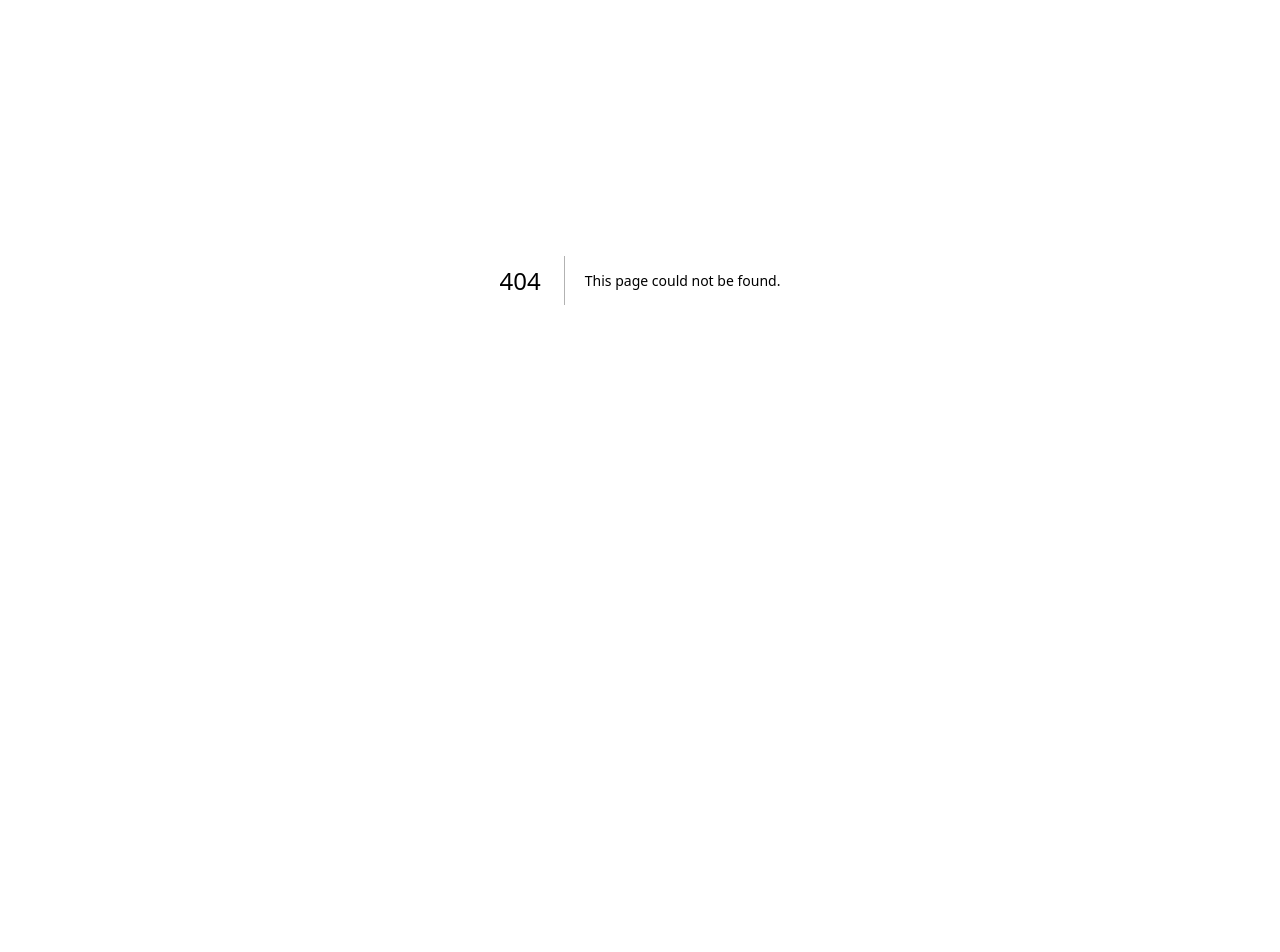
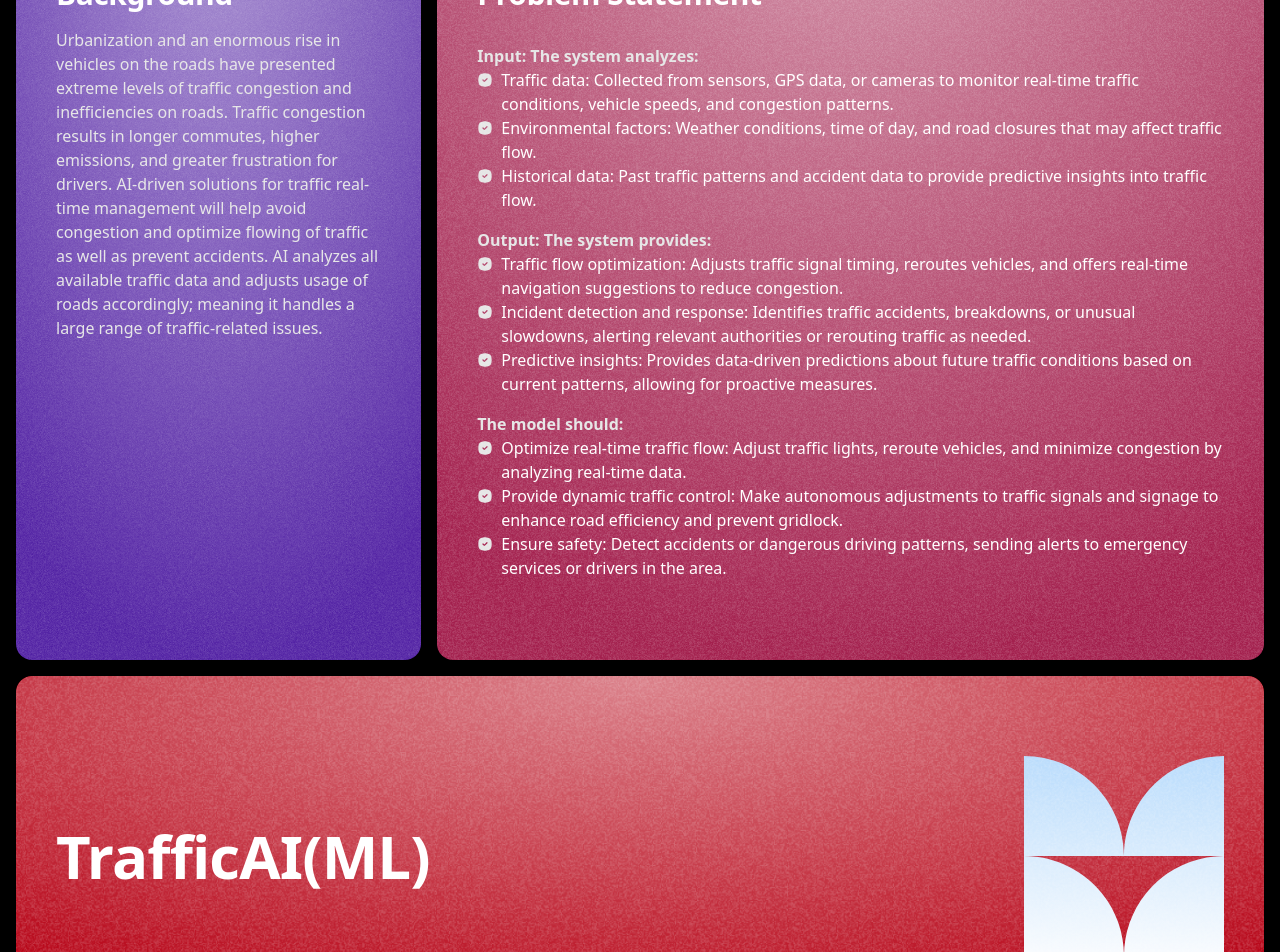
Before and after one commit to alfaarghya/Internal-Hackathon-Problem-Statements, a Next.js app: page /problems/TrafficAI in a window 1280 px wide. Before the commit this address had no page. Shown: the part 120-1072 px from the top of the page. Before the commit the page ends 800 px from the top, so only its background shows below. Built offline with nearby package versions, Linux system fonts and the light colour scheme.

Commit message:
new problem statement

```diff
--- a/src/app/page.tsx
+++ b/src/app/page.tsx
@@ -92,6 +92,7 @@ export default function Home() {
           <ProblemCard title="EmotiMap" />
           <ProblemCard title="SafeDrive" />
           <ProblemCard title="AgriVision" />
+          <ProblemCard title="TrafficAI" />
           <ProblemCard title="ExpenseTracker" />
           <ProblemCard title="RecipeDrive" />
           <ProblemCard title="DevsType" />
--- /dev/null
+++ b/src/app/problems/TrafficAI/page.tsx
@@ -0,0 +1,125 @@
+import { Step } from "@/components/ui/CardSpotlight";
+import { WobbleCard } from "@/components/ui/WobbleCard";
+
+const TrafficAI = () => {
+  return (
+    <div className="min-h-screen p-4 bg-black ">
+      <div className="grid grid-cols-1 lg:grid-cols-3 gap-4 max-w-7xl mx-auto w-full">
+        <WobbleCard containerClassName="f col-span-1 row-span-1 min-h-[300px] bg-[#501FA3]">
+          <h2 className="text-left text-balance text-base md:text-xl lg:text-3xl font-bold tracking-[-0.015em] text-white">
+            Background
+          </h2>
+          <p className="mt-4 text-left  text-base/6 text-neutral-200">
+            Urbanization and an enormous rise in vehicles on the roads have
+            presented extreme levels of traffic congestion and inefficiencies on
+            roads. Traffic congestion results in longer commutes, higher
+            emissions, and greater frustration for drivers. AI-driven solutions
+            for traffic real-time management will help avoid congestion and
+            optimize flowing of traffic as well as prevent accidents. AI
+            analyzes all available traffic data and adjusts usage of roads
+            accordingly; meaning it handles a large range of traffic-related
+            issues.
+          </p>
+        </WobbleCard>
+        <WobbleCard containerClassName="col-span-1 lg:col-span-2 bg-[#A31F4D] min-h-[500px] lg:min-h-[600px] xl:min-h-[300px]">
+          <h2 className="  text-left text-balance text-base md:text-xl lg:text-3xl font-bold tracking-[-0.015em] text-white">
+            Problem Statement
+          </h2>
+          <div className="mt-4 text-left text-base/6 text-neutral-200">
+            <p className="font-bold pt-4">Input: The system analyzes:</p>
+            <Step title="Traffic data: Collected from sensors, GPS data, or cameras to monitor real-time traffic conditions, vehicle speeds, and congestion patterns." />
+            <Step title="Environmental factors: Weather conditions, time of day, and road closures that may affect traffic flow." />
+            <Step title="Historical data: Past traffic patterns and accident data to provide predictive insights into traffic flow." />
+
+            <p className="font-bold pt-4">Output: The system provides:</p>
+
+            <Step title="Traffic flow optimization: Adjusts traffic signal timing, reroutes vehicles, and offers real-time navigation suggestions to reduce congestion." />
+            <Step title="Incident detection and response: Identifies traffic accidents, breakdowns, or unusual slowdowns, alerting relevant authorities or rerouting traffic as needed." />
+            <Step title="Predictive insights: Provides data-driven predictions about future traffic conditions based on current patterns, allowing for proactive measures." />
+
+            <p className="font-bold pt-4">The model should:</p>
+
+            <Step title="Optimize real-time traffic flow: Adjust traffic lights, reroute vehicles, and minimize congestion by analyzing real-time data." />
+            <Step title="Provide dynamic traffic control: Make autonomous adjustments to traffic signals and signage to enhance road efficiency and prevent gridlock." />
+            <Step title="Ensure safety: Detect accidents or dangerous driving patterns, sending alerts to emergency services or drivers in the area." />
+          </div>
+        </WobbleCard>
+        <WobbleCard containerClassName="col-span-1 lg:col-span-3 bg-[#B60013] min-h-[500px] lg:min-h-[600px] xl:min-h-[300px]">
+          <div className="flex flex-col  md:flex-row w-full h-full justify-between items-center">
+            <h2 className="  text-left text-balance text-4xl md:text-4xl lg:text-6xl font-extrabold tracking-[-0.015em] text-white">
+              TrafficAI(ML)
+            </h2>
+            <svg
+              className="text-2xl md:text-4xl lg:text-6xl"
+              width="200"
+              height="200"
+              viewBox="0 0 200 200"
+              fill="none"
+              xmlns="http://www.w3.org/2000/svg"
+            >
+              {" "}
+              <g clip-path="url(#clip0_234_877)">
+                {" "}
+                <path
+                  fill-rule="evenodd"
+                  clip-rule="evenodd"
+                  d="M100 100H0V0H7.04252e-06C55.2285 4.82823e-06 100 44.7715 100 100ZM200 100V0C144.772 0 100 44.7715 100 100L200 100ZM100 200H0V100C55.2285 100 100 144.772 100 200ZM100 200H200V100C144.772 100 100 144.772 100 200Z"
+                  fill="url(#paint0_linear_234_877)"
+                />{" "}
+              </g>{" "}
+              <defs>
+                {" "}
+                <linearGradient
+                  id="paint0_linear_234_877"
+                  x1="100"
+                  y1="0"
+                  x2="100"
+                  y2="200"
+                  gradientUnits="userSpaceOnUse"
+                >
+                  {" "}
+                  <stop stop-color="#B8DBFC" />{" "}
+                  <stop offset="1" stop-color="#F8FBFE" />{" "}
+                </linearGradient>{" "}
+                <clipPath id="clip0_234_877">
+                  {" "}
+                  <rect width="200" height="200" fill="white" />{" "}
+                </clipPath>{" "}
+              </defs>{" "}
+            </svg>
+          </div>
+        </WobbleCard>
+
+        <WobbleCard containerClassName="col-span-1 lg:col-span-2 bg-[#7C1FA3] min-h-[500px] lg:min-h-[600px] xl:min-h-[300px]">
+          <h2 className="  text-left text-balance text-base md:text-xl lg:text-3xl font-bold tracking-[-0.015em] text-white">
+            Challenge
+          </h2>
+          <p className="mt-4 text-left  text-base/6 text-neutral-200">
+            The system must handle diverse conditions such as varying traffic
+            densities, road layouts, and environmental conditions. The model
+            should operate efficiently in real time, process large volumes of
+            data from multiple sources, and be resilient to unpredictable events
+            like accidents or sudden congestion. Ensuring robust, accurate
+            decision-making to alleviate traffic issues while maintaining safety
+            and efficiency is key.
+          </p>
+        </WobbleCard>
+        <WobbleCard containerClassName="col-span-1 lg:col-span-1 h-full bg-[#251FA3] min-h-[500px] lg:min-h-[300px]">
+          <h2 className="max-w-80  text-left text-balance text-base md:text-xl lg:text-3xl font-bold tracking-[-0.015em] text-white">
+            Importance
+          </h2>
+          <p className="mt-4 max-w-[26rem] text-left  text-base/6 text-neutral-200">
+            The implementation of AI in traffic systems can revolutionize how
+            cities handle congestion, optimize routes, and reduce accidents. AI
+            solutions can provide predictive insights, real-time traffic
+            updates, and dynamic traffic signal controls, making roads safer and
+            more efficient. This would result in reduced emissions, shorter
+            commute times, and more efficient road usage.
+          </p>
+        </WobbleCard>
+      </div>
+    </div>
+  );
+};
+
+export default TrafficAI;
```
